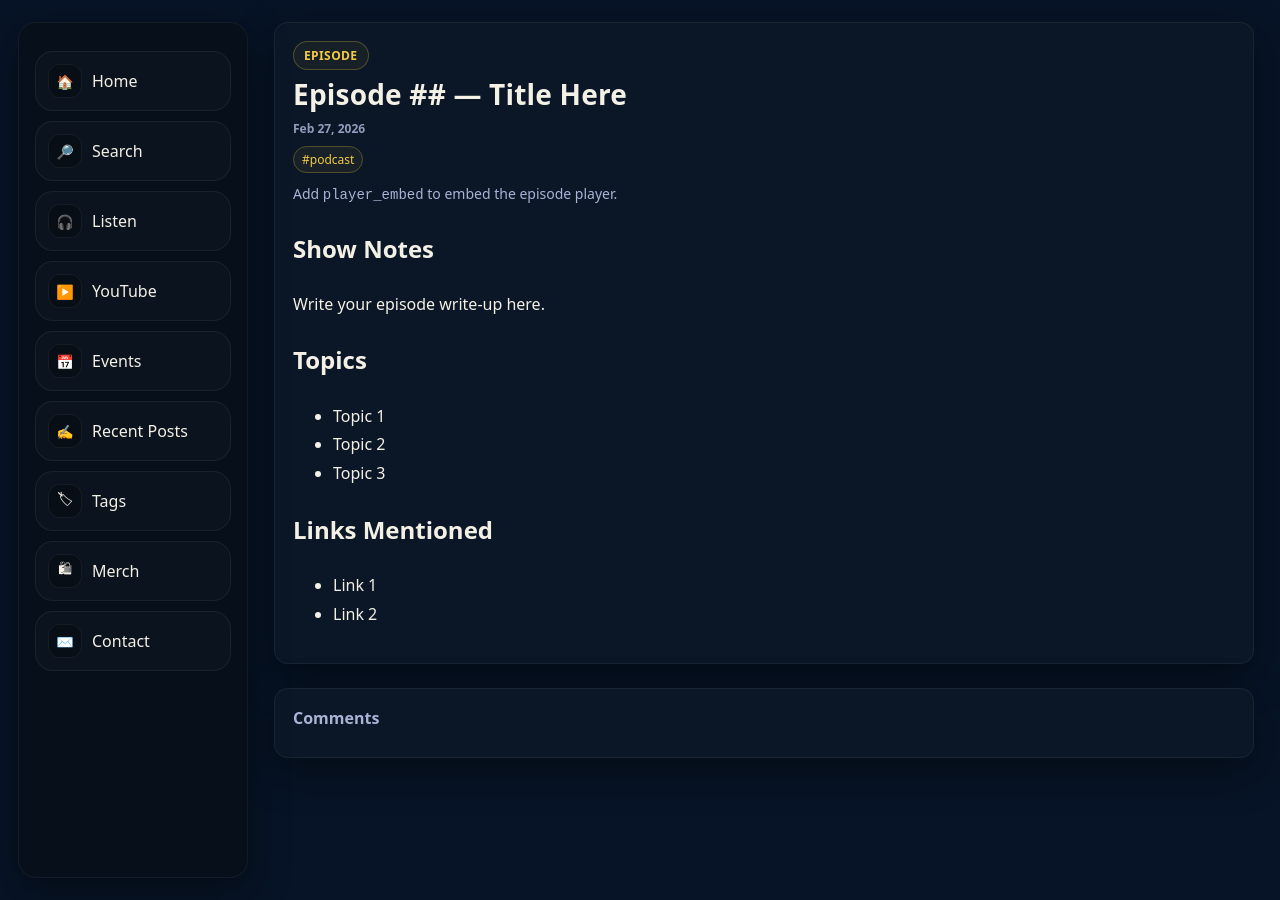
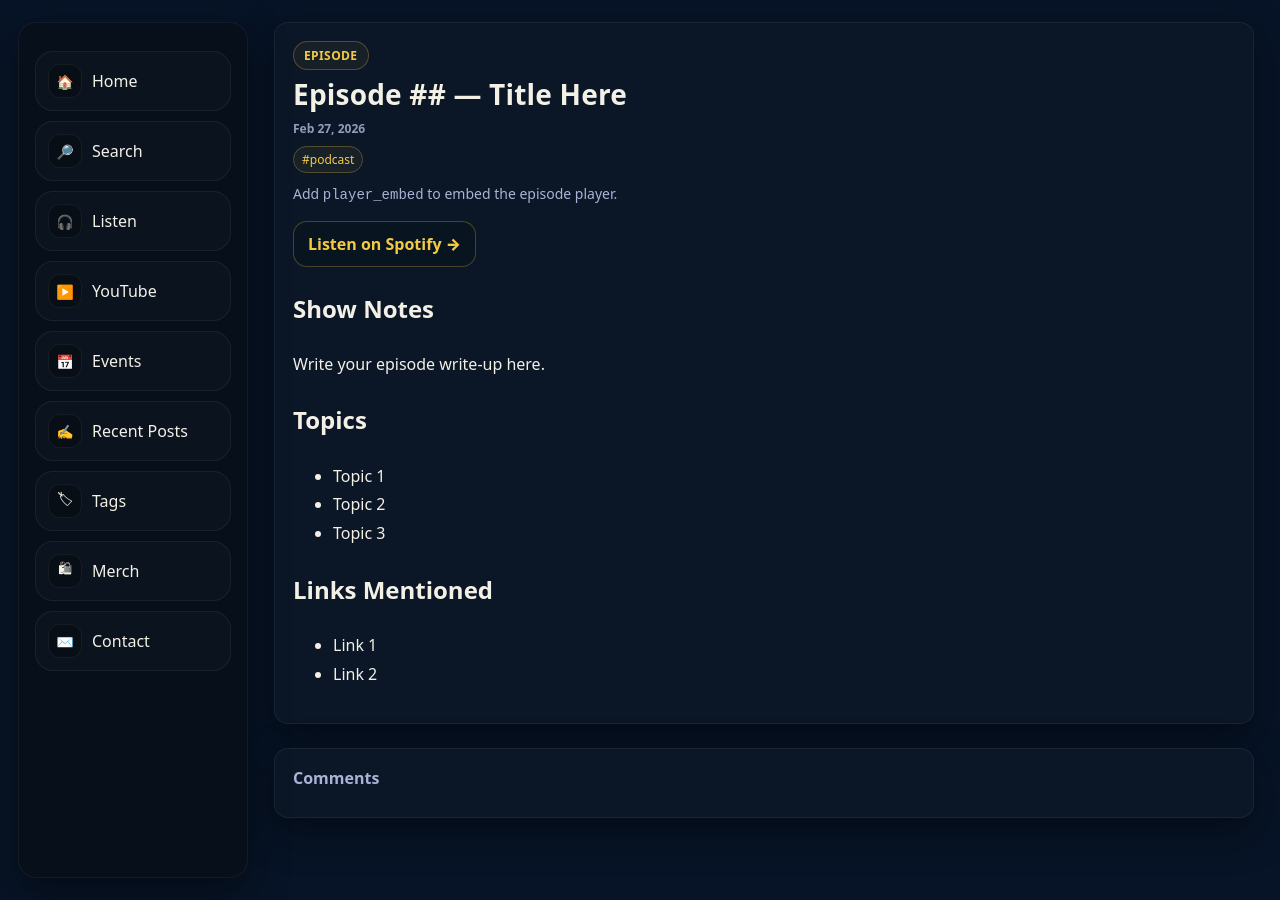
Before and after one commit to InventorofSoup/ArachneAWebsite, a Jekyll site: the page built from templates/episodes.md, in a window 1280 px wide. Built offline with Jekyll 4.4.1, drawn with Linux system fonts in a browser that asks for light colours; comment, search, counter and statistics services are not loaded.

Commit message:
Update post.html

```diff
--- a/_layouts/post.html
+++ b/_layouts/post.html
@@ -36,6 +36,13 @@ layout: default
     {% else %}
       <p class="small" style="margin-top:14px;">
         Add <code>player_embed</code> to embed the episode player.
+        {% if page.spotify_url %}
+  <div style="margin-top:14px;">
+    <a class="btn" href="{{ page.spotify_url }}" target="_blank" rel="noopener">
+      Listen on Spotify →
+    </a>
+  </div>
+{% endif %}
       </p>
     {% endif %}
   {% endif %}
```
